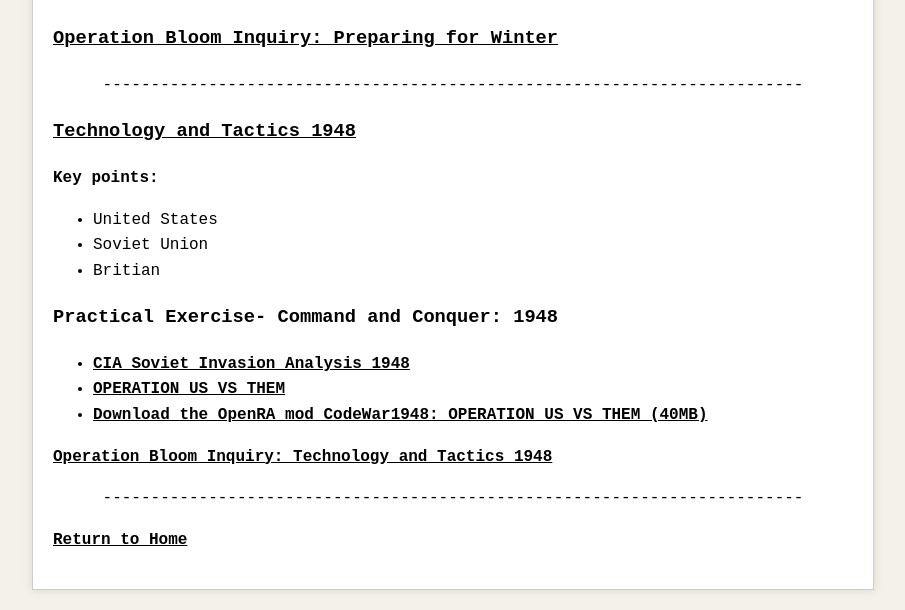
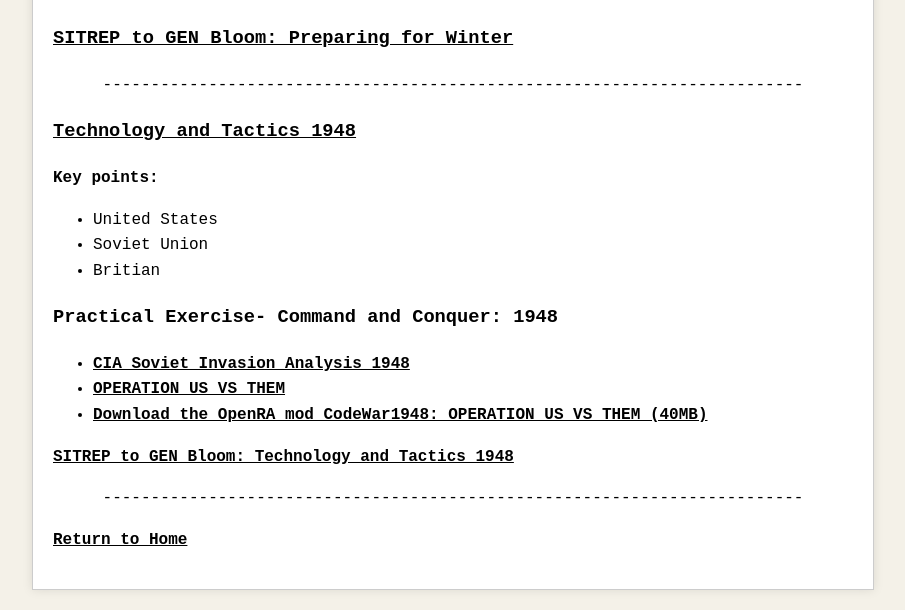
Before and after one commit to jboyce1/CodeWar, a Jekyll site: the page built from classes/PreparingForWinter.md, in a window 1280 px wide and 900 px high, scrolled down 1517 px, cut to the strip 290-900 px from the top of the window. Shown: the whole strip, without its empty margins (187-1092 px from the left). Built offline with Jekyll 4.4.1, drawn with Linux system fonts in a browser that asks for light colours.

Commit message:
Update PreparingForWinter.md

```diff
--- a/classes/PreparingForWinter.md
+++ b/classes/PreparingForWinter.md
@@ -49,7 +49,7 @@
 **The Snow Starts Falling**
 <iframe width="560" height="315" src="https://www.youtube.com/embed/S2PUIQpAEAQ?si=2tRA0rVqh2FQFGew" title="YouTube video player" frameborder="0" allow="accelerometer; autoplay; clipboard-write; encrypted-media; gyroscope; picture-in-picture; web-share" referrerpolicy="strict-origin-when-cross-origin" allowfullscreen></iframe>
 </div>
-### [Operation Bloom Inquiry: Preparing for Winter]({{ 'classes/PreparingForWinter/Preparing for Winter- questions.pdf' | relative_url }})
+### [SITREP to GEN Bloom: Preparing for Winter]({{ 'classes/PreparingForWinter/Preparing for Winter- questions.pdf' | relative_url }})
 
 <div style="text-align: center;">
   <p>-------------------------------------------------------------------------</p>
@@ -70,7 +70,7 @@
 
 
 
-[Operation Bloom Inquiry: Technology and Tactics 1948]({{ 'classes/PreparingForWinter/Military Forces and Technologies in 1948- questions.pdf' | relative_url }})
+[SITREP to GEN Bloom: Technology and Tactics 1948]({{ 'classes/PreparingForWinter/Military Forces and Technologies in 1948- questions.pdf' | relative_url }})
 
 <div style="text-align: center;">
   <p>-------------------------------------------------------------------------</p>
```
